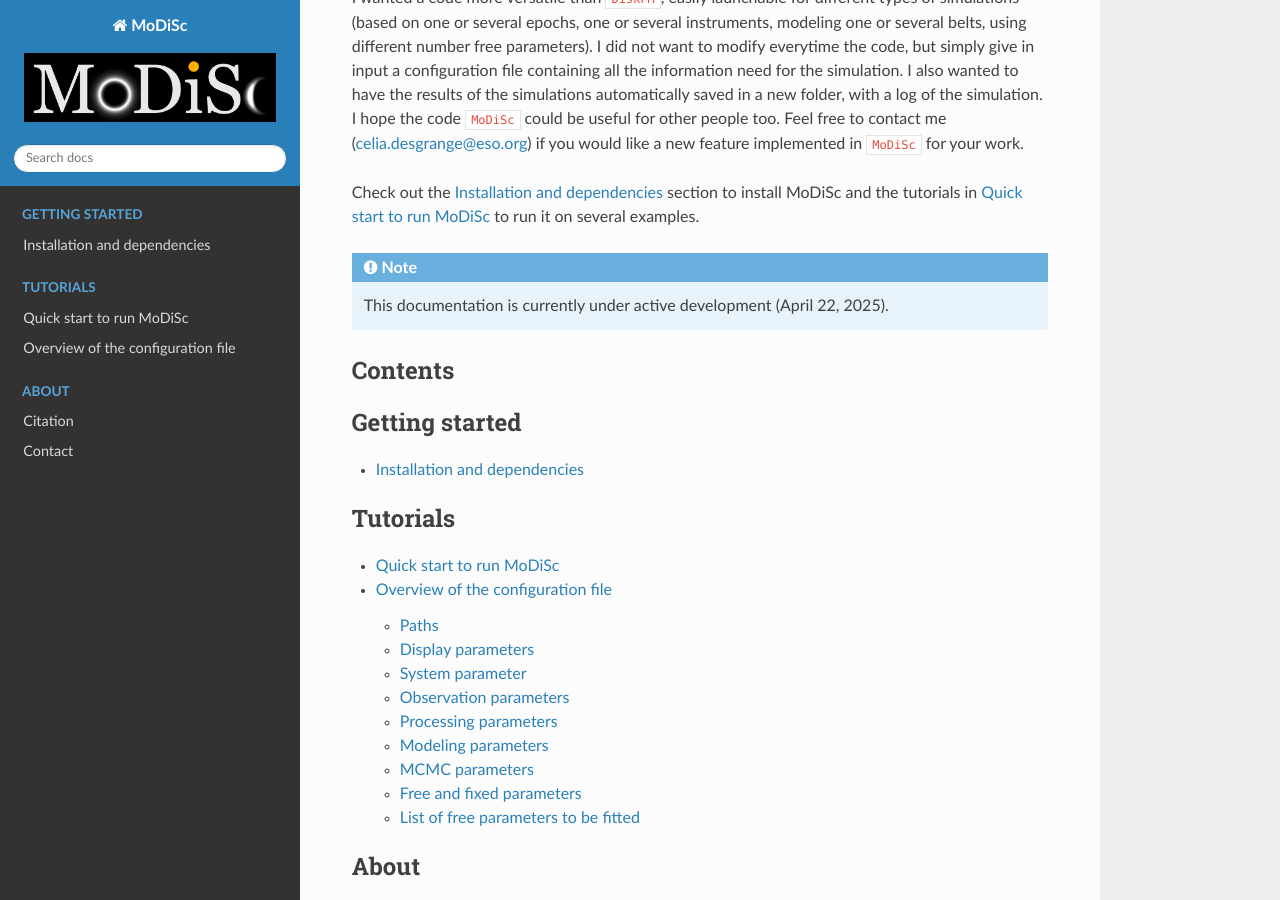
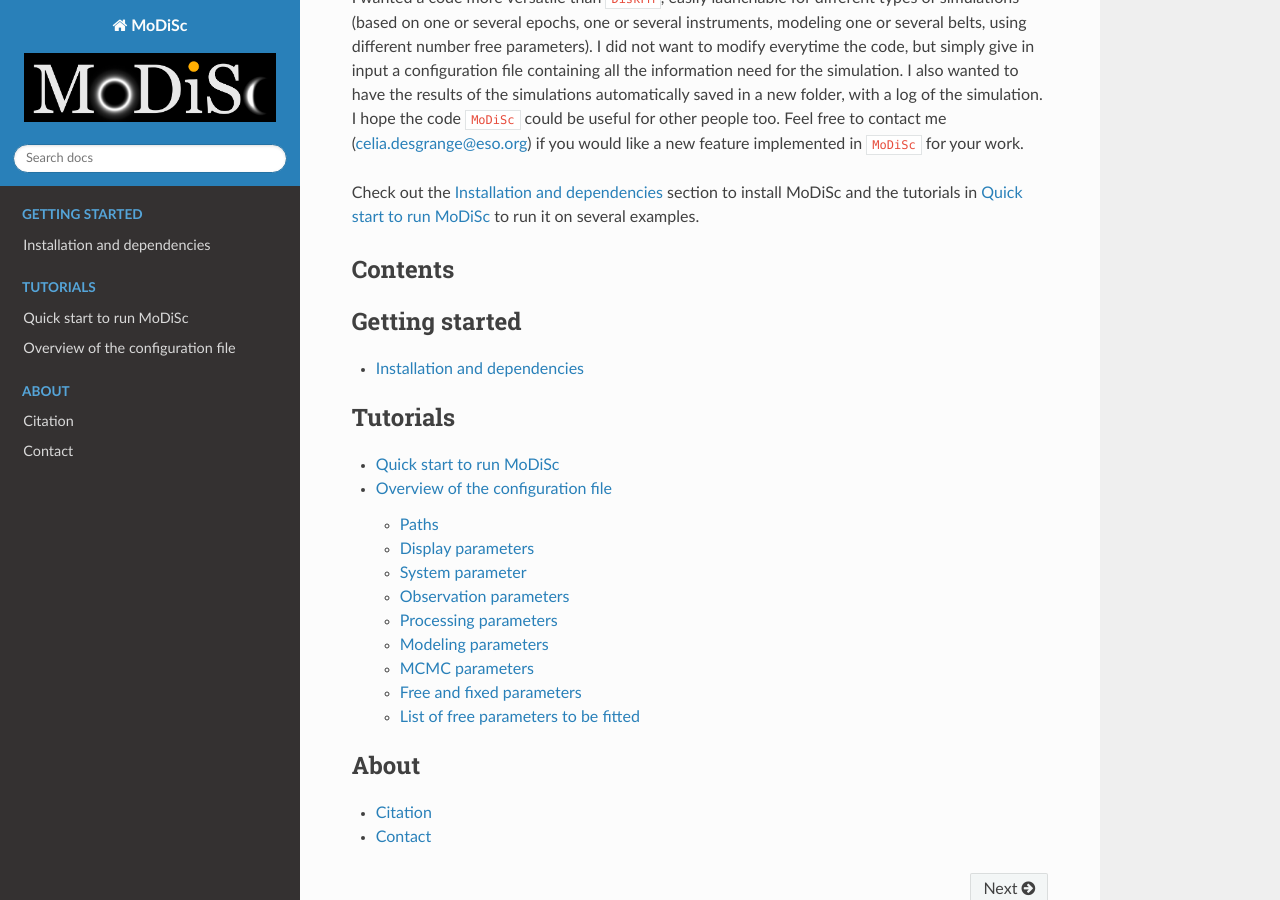
Before and after one commit to cdesgrange/MoDiSc, a Sphinx documentation site: the page built from docs/index.rst, in a window 1280 px wide and 900 px high, scrolled down 1341 px. Built offline with Sphinx 7.4.7 and the Read the Docs theme 3.1.0, drawn with Linux system fonts in a browser that asks for light colours.

Commit message:
Update index.rst

```diff
--- a/docs/index.rst
+++ b/docs/index.rst
@@ -28,9 +28,6 @@ The Figure below shows the best synthetic inner belt model determined by running
 
 Check out the :doc:`Installation-and-dependencies` section to install MoDiSc and the tutorials in :doc:`Quick-start-to-run-MoDiSc` to run it on several examples.
 
-.. note::
-
-   This documentation is currently under active development (April 22, 2025).
 
 
 Contents
```
